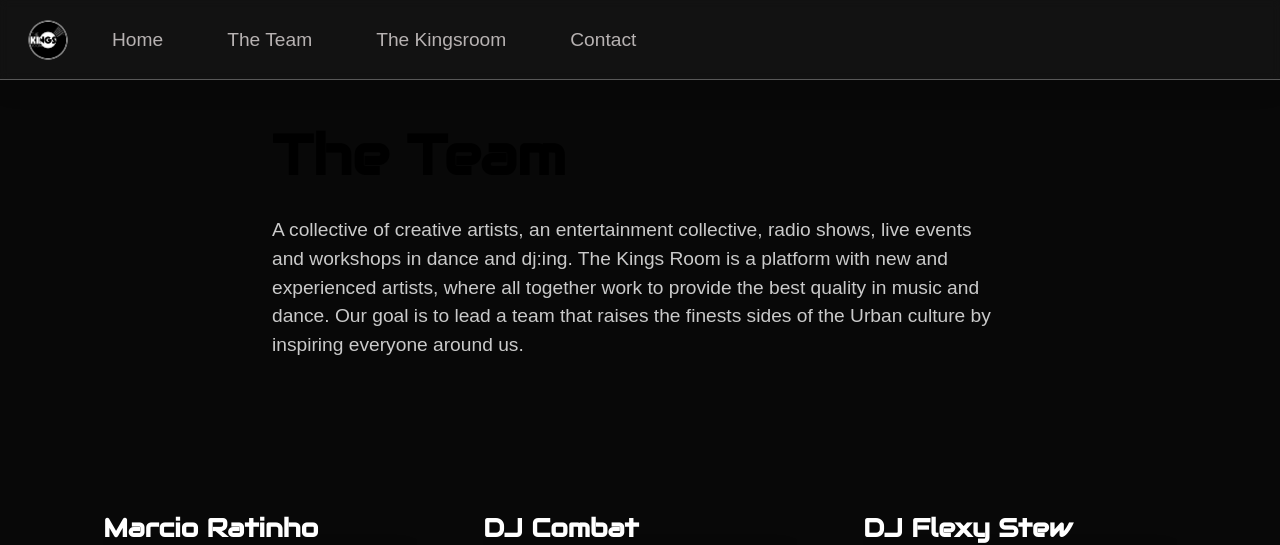
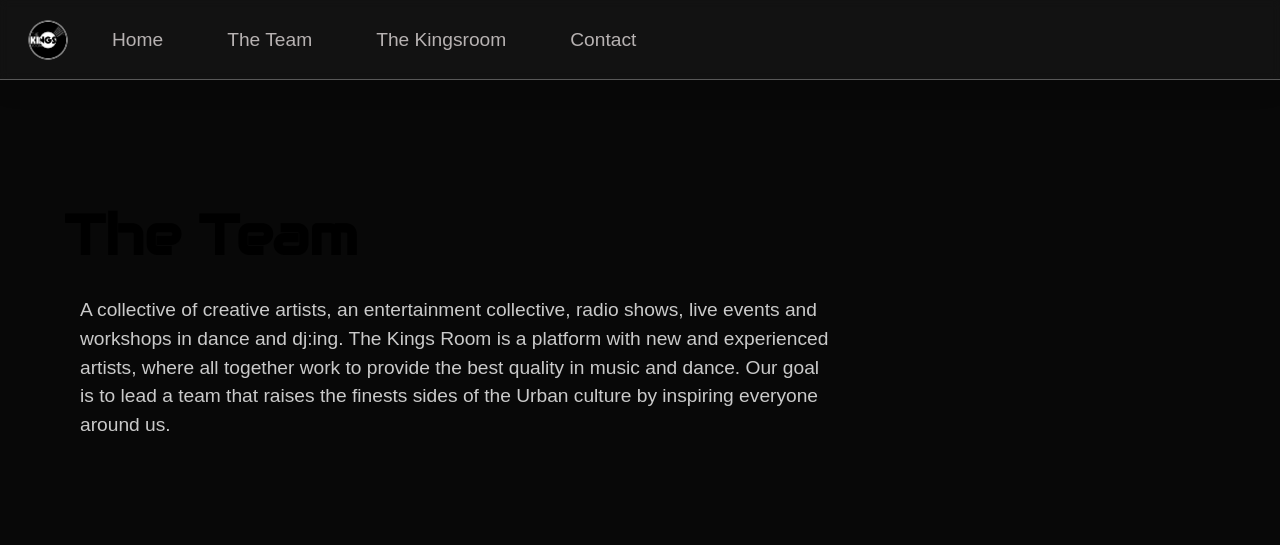
Before and after one commit to robonexx/thekingsroom, a React (Vite) app: page /about in a window 1280 px wide. Shown: the top 545 px of the page. Built offline with nearby package versions, Linux system fonts and the light colour scheme; grey boxes are pictures that could not be loaded; a web font is replaced by a local one.

Commit message:
about page styling

```diff
--- a/src/pages/About/About.module.scss
+++ b/src/pages/About/About.module.scss
@@ -6,22 +6,27 @@
 
     section {
         position: relative;
-        padding: 0 1rem;
-        margin: 8rem auto 5rem;
+        padding: 5rem 0;
+
         width: 100%;
         @media (min-width: 768px) {
-            margin: 8rem auto 3rem;
+            padding: 8rem 0 3rem;
             width: 60vw;
         }
 
-        h1 {
-            margin: 5rem 0 2rem;
+      >  h1 {
+           padding: 5rem 1rem 2rem 0;
             font-weight: $font-bold;
             font-family: $font-alt;
         }
 
         p {
+            padding: 0;
             line-height: 1.5;
+            @media (min-width: 768px) {
+
+                padding: 0 0 0 1rem;
+            }
         }
     }
 
@@ -48,18 +53,17 @@
     }
 
     .crew {
-        margin: 0 auto;
+        margin: 0 auto 10vh;
         width: 100%;
-        padding: 1rem;
+        padding: 1rem 0;
         display: flex;
         align-items: center;
         flex-direction: column;
         justify-content: space-between;
         gap: 20px;
-        border-radius: 16px;
 
         @media (min-width: 768px) {
-            padding: 5rem 1rem;
+            padding: 5rem 0;
             flex-direction: row;
             flex-wrap: wrap;
             justify-content: space-around;
--- a/src/pages/Member/Member.module.scss
+++ b/src/pages/Member/Member.module.scss
@@ -15,7 +15,7 @@
 
     .image {
         width: 100%;
-        height: 60vh;
+        height: 80vh;
         border-radius: 16px;
         overflow: hidden;
 
```
